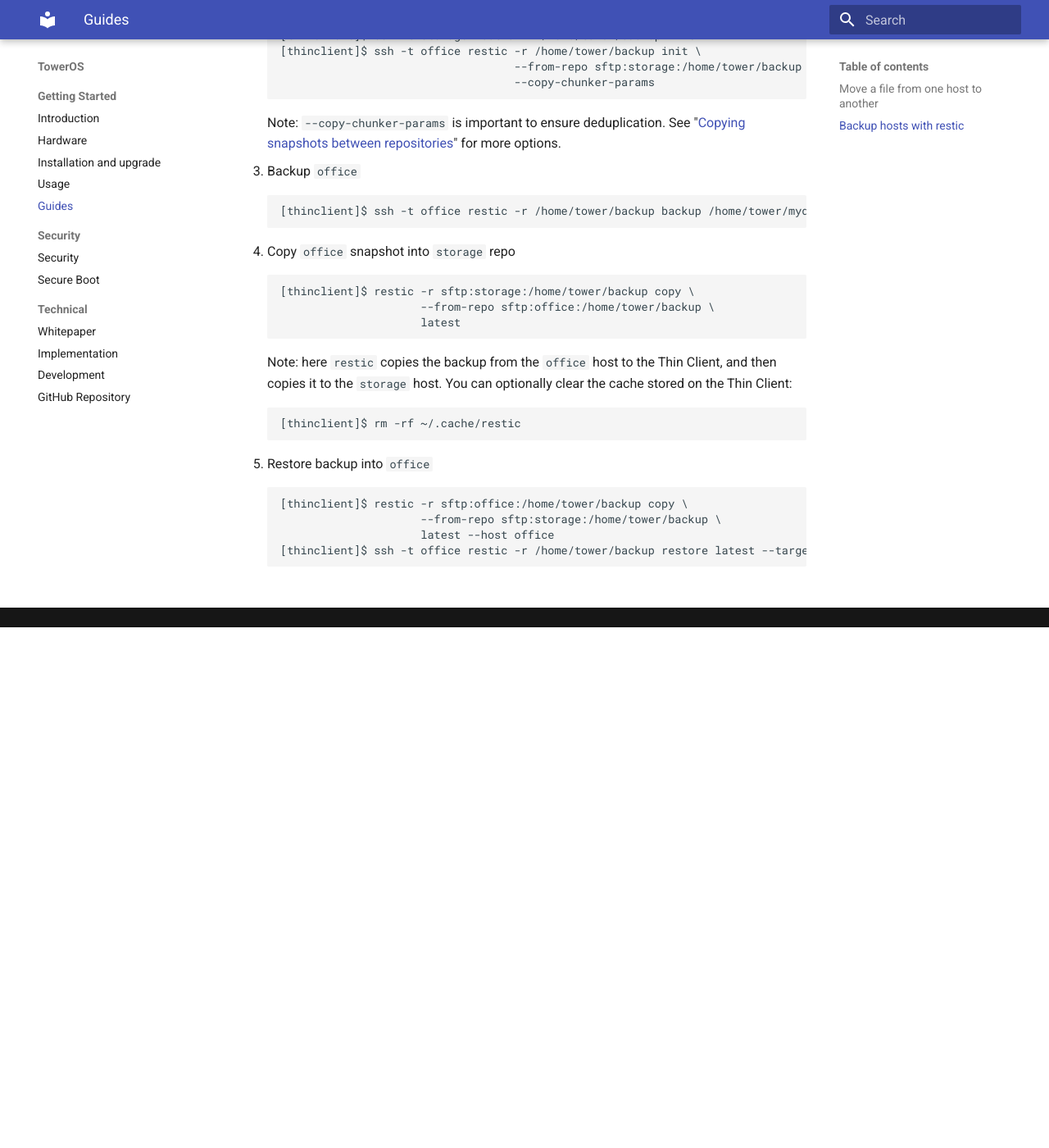
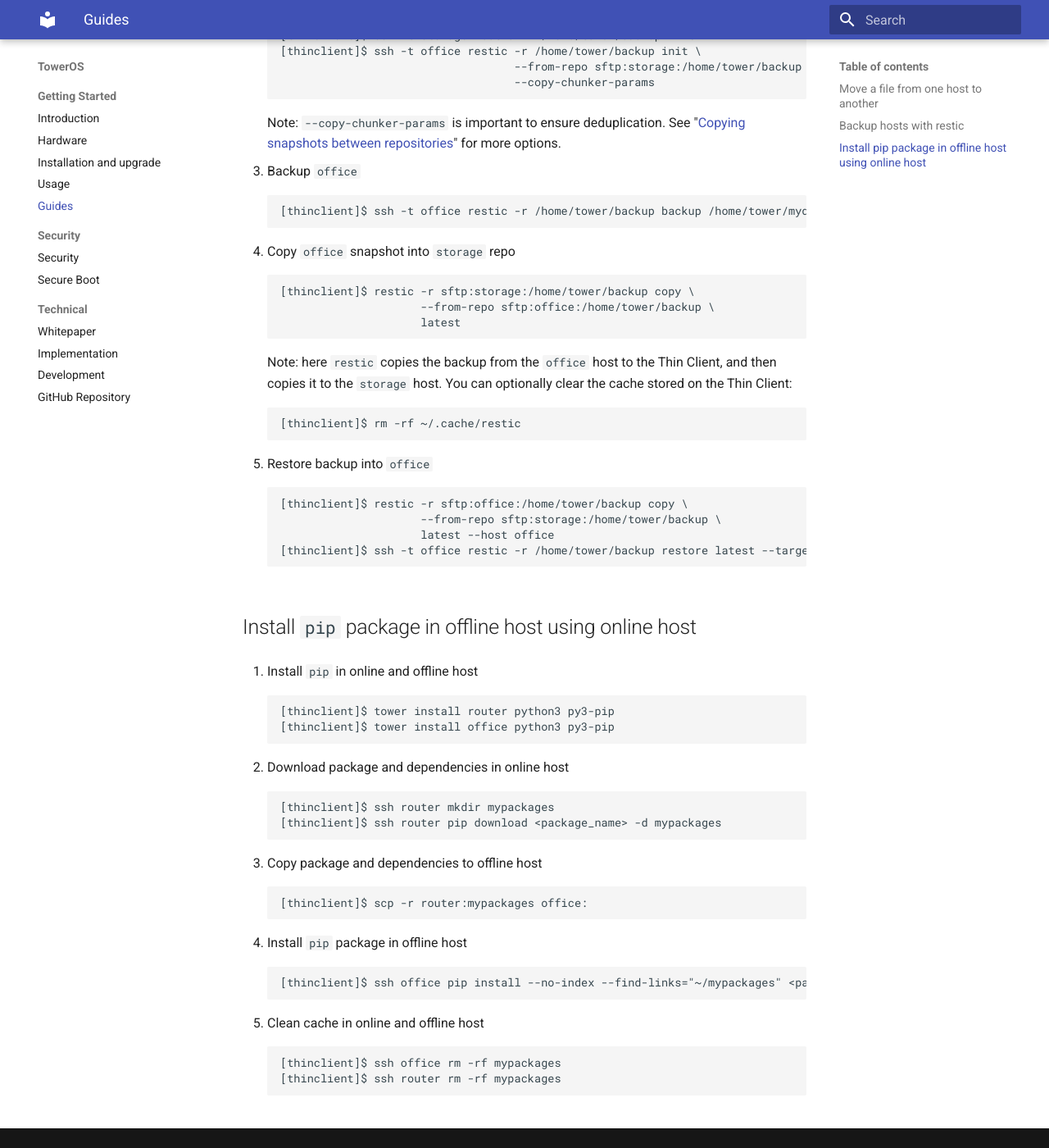
Before and after one commit to towercomputers/toweros, an MkDocs documentation site: the page built from docs/src/guides.md, in a window 1280 px wide and 1400 px high, scrolled down 635 px. Shown: the whole window at 82% size. Built offline with MkDocs 1.6.1 and Material for MkDocs 9.7.7, drawn with Linux system fonts in a browser that asks for light colours.

Commit message:
Document pip install on offline host

```diff
--- a/docs/src/guides.md
+++ b/docs/src/guides.md
@@ -44,3 +44,29 @@ It is recommended to reserve one of your hosts, for example `storage`, to store
                              --from-repo sftp:storage:/home/tower/backup \
                              latest --host office
         [thinclient]$ ssh -t office restic -r /home/tower/backup restore latest --target /
+
+
+## Install `pip` package in offline host using online host
+
+1. Install `pip` in online and offline host
+
+        [thinclient]$ tower install router python3 py3-pip
+        [thinclient]$ tower install office python3 py3-pip
+
+1. Download package and dependencies in online host
+
+        [thinclient]$ ssh router mkdir mypackages
+        [thinclient]$ ssh router pip download <package_name> -d mypackages
+
+1. Copy package and dependencies to offline host
+
+        [thinclient]$ scp -r router:mypackages office:
+
+1. Install `pip` package in offline host
+
+        [thinclient]$ ssh office pip install --no-index --find-links="~/mypackages" <package_name>
+
+1. Clean cache in online and offline host
+
+        [thinclient]$ ssh office rm -rf mypackages
+        [thinclient]$ ssh router rm -rf mypackages
```
